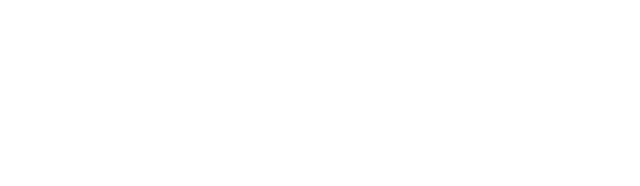
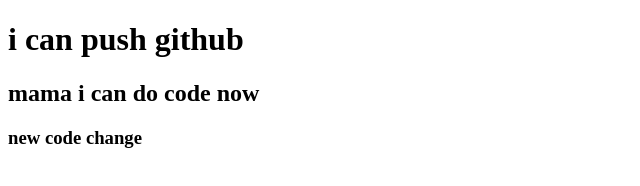
Before and after one commit to developermostafizur/my-four-repo, a plain HTML site: page index.html in a window 1280 px wide. Shown: the whole page, without its empty margins (0-640 px from the left). Drawn offline with Linux system fonts and the light colour scheme.

Commit message:
hedder adder

```diff
--- a/index.html
+++ b/index.html
@@ -7,6 +7,9 @@
     <title>my-four-repo</title>
 </head>
 <body>
+    <h1>i can push github</h1>
+    <h2>mama i can do code now</h2>
+    <h3>new code change</h3>
 
 </body>
 </html>
```
